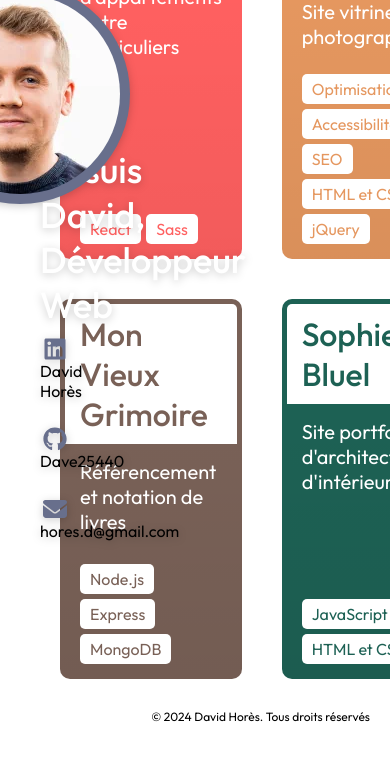
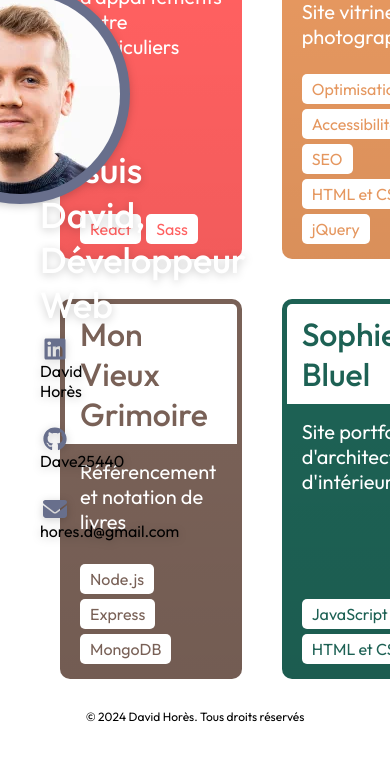
Before and after one commit to Dave25440/david-hores-portfolio, a React (Create React App) app: page /david-hores-portfolio/realisations in a window 390 px wide. Shown: the part 281-1041 px from the top of the page. Built offline with nearby package versions, Linux system fonts and the light colour scheme.

Commit message:
Add media query to Footer stylesheet and update Header style

```diff
--- a/src/components/Footer/Footer.module.scss
+++ b/src/components/Footer/Footer.module.scss
@@ -8,6 +8,11 @@
     margin: 30px 0 50px 0;
     overflow: hidden;
 
+    @media (max-width: variables.$breakpoint-small) {
+        justify-content: center;
+        margin: 30px 0;
+    }
+
     &__text {
         animation: slideToLeft 0.4s ease-out;
         @include mixins.text-style(variables.$color-content, 0.75rem, 400);
--- a/src/components/Header/Header.module.scss
+++ b/src/components/Header/Header.module.scss
@@ -29,7 +29,7 @@
         @include mixins.text-style(variables.$color-content, 4.5rem, 400);
 
         @media (max-width: variables.$breakpoint-small) {
-            @include mixins.text-style(variables.$color-content, 3rem, 400);
+            font-size: 3rem;
         }
     }
 
@@ -62,7 +62,7 @@
         @include mixins.text-style(variables.$color-content, 1.25rem, 400);
 
         @media (max-width: variables.$breakpoint-small) {
-            @include mixins.text-style(variables.$color-content, 1rem, 400);
+            font-size: 1rem;
         }
 
         &:hover {
```
